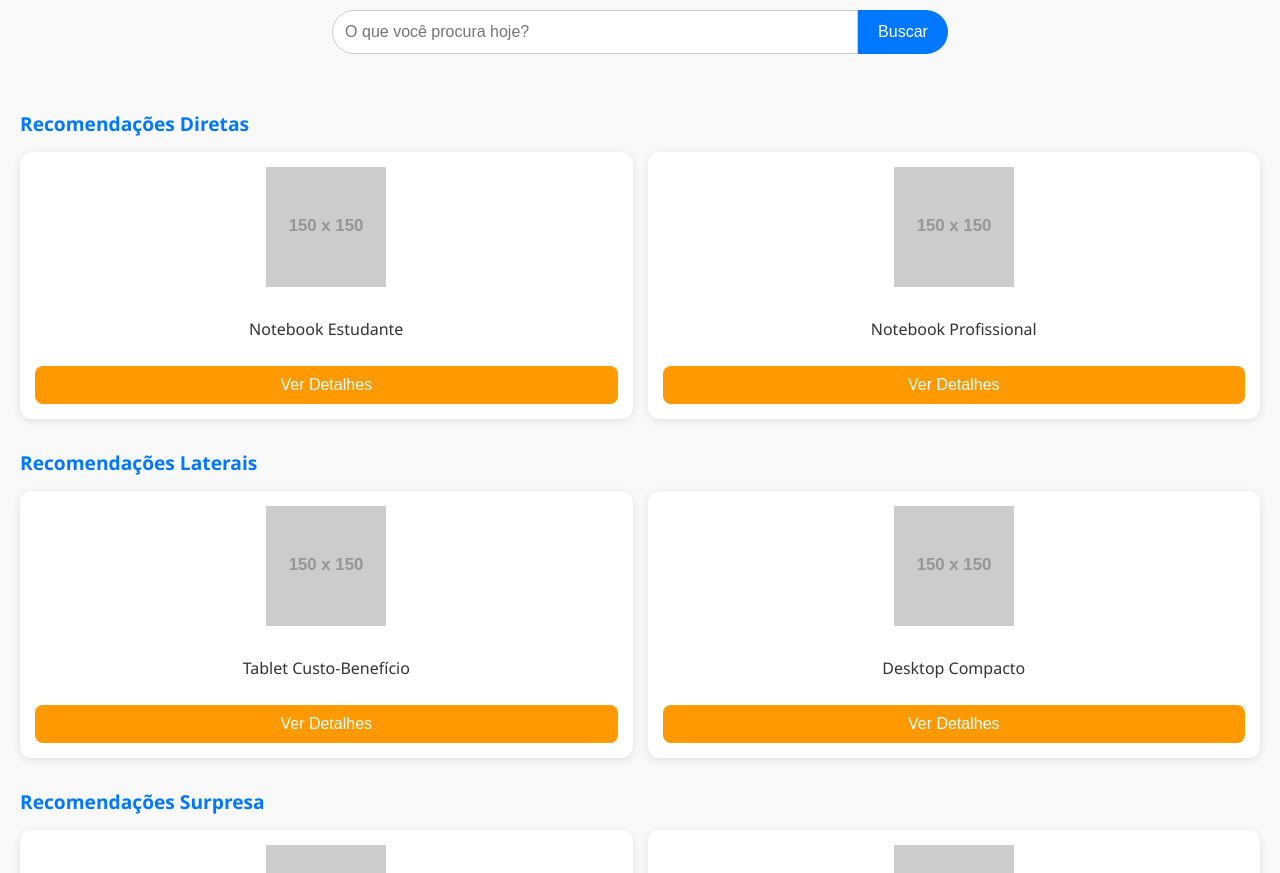
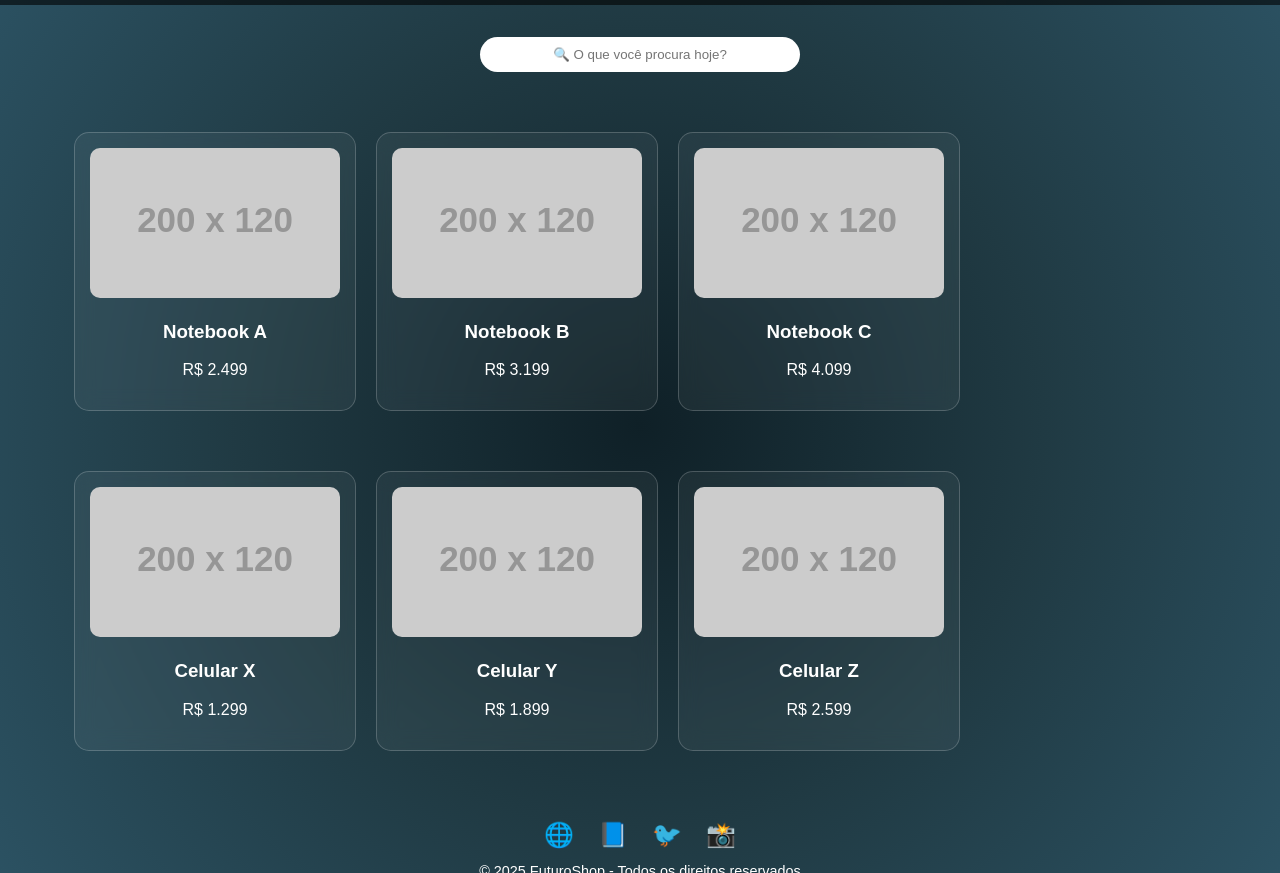
Before and after one commit to Rafael-moratti/Esfera_Vibe, a plain HTML site: page index.html in a window 1280 px wide. Shown: the part 63-936 px from the top of the page. Drawn offline with Linux system fonts and the light colour scheme; placeholder pictures from the web are drawn by us.

Commit message:
Update index.html

```diff
--- a/index.html
+++ b/index.html
@@ -1,203 +1,183 @@
-
 <!DOCTYPE html>
 <html lang="pt-BR">
 <head>
-  <meta charset="UTF-8" />
-  <meta name="viewport" content="width=device-width, initial-scale=1.0" />
-  <title>Portal Inteligente</title>
+  <meta charset="UTF-8">
+  <meta name="viewport" content="width=device-width, initial-scale=1.0">
+  <title>Marketplace Futurista</title>
   <style>
     body {
       margin: 0;
-      font-family: "Segoe UI", Tahoma, Geneva, Verdana, sans-serif;
-      background: #f9f9f9;
-      color: #333;
+      font-family: Arial, sans-serif;
+      background: radial-gradient(circle at center, #0f2027, #203a43, #2c5364);
+      color: #fff;
+      display: flex;
+      flex-direction: column;
+      align-items: center;
+      justify-content: center;
+      min-height: 100vh;
+      overflow-x: hidden;
     }
 
     header {
+      position: fixed;
+      top: 0;
+      width: 100%;
       display: flex;
       justify-content: space-between;
       align-items: center;
-      background: #fff;
-      padding: 10px 20px;
-      box-shadow: 0 2px 5px rgba(0,0,0,0.1);
-      position: sticky;
-      top: 0;
+      padding: 15px;
+      background: rgba(0,0,0,0.6);
       z-index: 1000;
     }
 
     .logo {
+      font-size: 1.5rem;
       font-weight: bold;
-      font-size: 1.2rem;
-      color: #0077ff;
+      color: #00f7ff;
     }
 
-    .menu {
-      font-size: 1.5rem;
+    .menu-toggle {
+      font-size: 2rem;
       cursor: pointer;
     }
 
-    .search-bar {
-      display: flex;
-      justify-content: center;
-      padding: 20px;
+    nav {
+      display: none;
+      position: absolute;
+      right: 20px;
+      top: 60px;
+      background: rgba(0,0,0,0.8);
+      border-radius: 10px;
+      padding: 10px;
     }
 
-    .search-bar input {
-      width: 80%;
-      max-width: 500px;
-      padding: 12px;
-      border: 1px solid #ccc;
-      border-radius: 25px 0 0 25px;
-      outline: none;
-      font-size: 1rem;
+    nav a {
+      display: block;
+      color: #fff;
+      text-decoration: none;
+      padding: 5px 10px;
     }
 
-    .search-bar button {
-      padding: 12px 20px;
-      border: none;
-      background: #0077ff;
-      color: #fff;
-      border-radius: 0 25px 25px 0;
-      cursor: pointer;
-      font-size: 1rem;
+    nav a:hover {
+      background: rgba(255,255,255,0.1);
     }
 
-    main {
-      padding: 20px;
+    .search-box {
+      margin-top: 100px;
+      text-align: center;
     }
 
-    section {
-      margin-bottom: 30px;
+    .search-box input {
+      width: 300px;
+      padding: 10px;
+      border-radius: 20px;
+      border: none;
+      outline: none;
+      text-align: center;
     }
 
-    h2 {
-      margin-bottom: 15px;
-      font-size: 1.2rem;
-      color: #0077ff;
+    .categories {
+      display: flex;
+      flex-direction: column;
+      gap: 40px;
+      margin-top: 50px;
+      width: 90%;
+      max-width: 1200px;
     }
 
-    .recommendations {
-      display: grid;
-      grid-template-columns: repeat(auto-fit, minmax(200px, 1fr));
-      gap: 15px;
+    .category-row {
+      display: flex;
+      overflow-x: auto;
+      gap: 20px;
+      padding: 10px;
+      scroll-snap-type: x mandatory;
     }
 
     .card {
-      background: #fff;
-      border-radius: 12px;
-      box-shadow: 0 2px 8px rgba(0,0,0,0.1);
+      flex: 0 0 250px;
+      background: rgba(255,255,255,0.05);
+      border: 1px solid rgba(255,255,255,0.2);
+      border-radius: 15px;
       padding: 15px;
       text-align: center;
-      transition: transform 0.2s;
+      scroll-snap-align: start;
+      backdrop-filter: blur(10px);
+      transition: transform 0.3s;
+      z-index: 10;
     }
 
     .card:hover {
-      transform: translateY(-5px);
+      transform: scale(1.05);
+      border-color: #00f7ff;
     }
 
     .card img {
-      max-width: 100%;
-      height: 120px;
-      object-fit: contain;
-      margin-bottom: 10px;
-    }
-
-    .card button {
-      margin-top: 10px;
-      padding: 10px;
       width: 100%;
-      border: none;
-      border-radius: 8px;
-      background: #ff9900;
-      color: #fff;
-      font-size: 1rem;
-      cursor: pointer;
+      border-radius: 10px;
     }
 
     footer {
+      margin-top: 40px;
       text-align: center;
       padding: 20px;
-      background: #fff;
-      border-top: 1px solid #eee;
-      margin-top: 30px;
+      font-size: 0.9rem;
     }
 
-    footer .socials a {
+    .social-icons a {
       margin: 0 10px;
+      color: #fff;
+      font-size: 1.5rem;
       text-decoration: none;
-      color: #0077ff;
-      font-size: 1.2rem;
     }
+
   </style>
 </head>
 <body>
   <header>
-    <div class="logo">PortalInteligente</div>
-    <div class="menu">☰</div>
+    <div class="logo">FuturoShop</div>
+    <div class="menu-toggle">☰</div>
+    <nav>
+      <a href="#">Início</a>
+      <a href="#">Categorias</a>
+      <a href="#">Ofertas</a>
+      <a href="#">Contato</a>
+    </nav>
   </header>
 
-  <div class="search-bar">
-    <input type="text" placeholder="O que você procura hoje?">
-    <button>Buscar</button>
+  <div class="search-box">
+    <input type="text" placeholder="🔍 O que você procura hoje?">
   </div>
 
-  <main>
-    <section>
-      <h2>Recomendações Diretas</h2>
-      <div class="recommendations">
-        <div class="card">
-          <img src="https://via.placeholder.com/150" alt="Produto">
-          <p>Notebook Estudante</p>
-          <button>Ver Detalhes</button>
-        </div>
-        <div class="card">
-          <img src="https://via.placeholder.com/150" alt="Produto">
-          <p>Notebook Profissional</p>
-          <button>Ver Detalhes</button>
-        </div>
-      </div>
-    </section>
+  <div class="categories">
+    <div class="category-row">
+      <div class="card"><img src="https://via.placeholder.com/200x120" alt="Produto"><h3>Notebook A</h3><p>R$ 2.499</p></div>
+      <div class="card"><img src="https://via.placeholder.com/200x120" alt="Produto"><h3>Notebook B</h3><p>R$ 3.199</p></div>
+      <div class="card"><img src="https://via.placeholder.com/200x120" alt="Produto"><h3>Notebook C</h3><p>R$ 4.099</p></div>
+    </div>
 
-    <section>
-      <h2>Recomendações Laterais</h2>
-      <div class="recommendations">
-        <div class="card">
-          <img src="https://via.placeholder.com/150" alt="Produto">
-          <p>Tablet Custo-Benefício</p>
-          <button>Ver Detalhes</button>
-        </div>
-        <div class="card">
-          <img src="https://via.placeholder.com/150" alt="Produto">
-          <p>Desktop Compacto</p>
-          <button>Ver Detalhes</button>
-        </div>
-      </div>
-    </section>
-
-    <section>
-      <h2>Recomendações Surpresa</h2>
-      <div class="recommendations">
-        <div class="card">
-          <img src="https://via.placeholder.com/150" alt="Produto">
-          <p>Cadeira Gamer Ergonômica</p>
-          <button>Ver Detalhes</button>
-        </div>
-        <div class="card">
-          <img src="https://via.placeholder.com/150" alt="Produto">
-          <p>Headset Bluetooth</p>
-          <button>Ver Detalhes</button>
-        </div>
-      </div>
-    </section>
-  </main>
+    <div class="category-row">
+      <div class="card"><img src="https://via.placeholder.com/200x120" alt="Produto"><h3>Celular X</h3><p>R$ 1.299</p></div>
+      <div class="card"><img src="https://via.placeholder.com/200x120" alt="Produto"><h3>Celular Y</h3><p>R$ 1.899</p></div>
+      <div class="card"><img src="https://via.placeholder.com/200x120" alt="Produto"><h3>Celular Z</h3><p>R$ 2.599</p></div>
+    </div>
+  </div>
 
   <footer>
-    <p>Siga-nos:</p>
-    <div class="socials">
-      <a href="#">🔵</a>
-      <a href="#">🟠</a>
-      <a href="#">🟣</a>
+    <div class="social-icons">
+      <a href="#">🌐</a>
+      <a href="#">📘</a>
+      <a href="#">🐦</a>
+      <a href="#">📸</a>
     </div>
+    <p>&copy; 2025 FuturoShop - Todos os direitos reservados</p>
   </footer>
+
+  <script>
+    const menuToggle = document.querySelector('.menu-toggle');
+    const nav = document.querySelector('nav');
+    menuToggle.addEventListener('click', () => {
+      nav.style.display = nav.style.display === 'block' ? 'none' : 'block';
+    });
+  </script>
 </body>
 </html>
```
